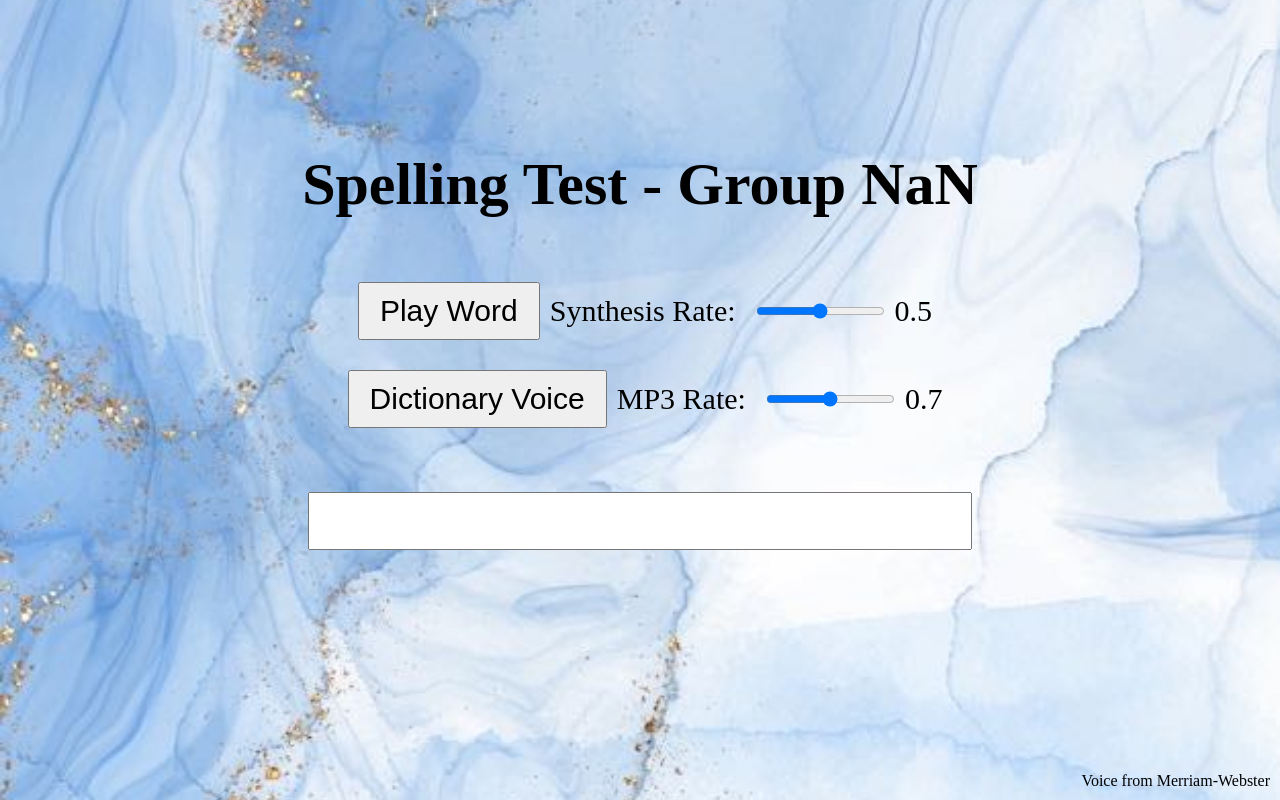
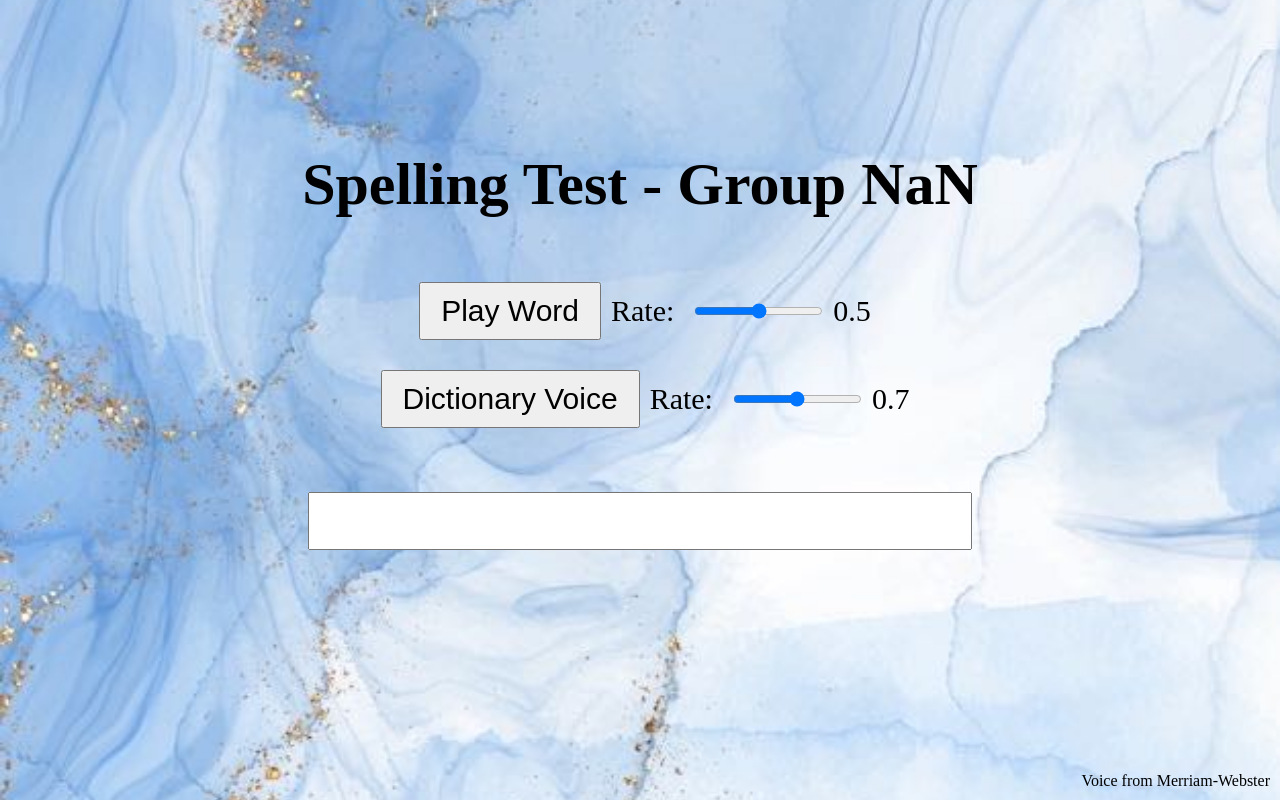
Before and after one commit to Daddy4AI/Bee, a plain HTML site: page spelling.html in a window 1280 px wide. Drawn offline with Linux system fonts and the light colour scheme; no server answers.

Commit message:
Update spelling.html

```diff
--- a/spelling.html
+++ b/spelling.html
@@ -476,13 +476,13 @@
     <p id="wordNumber"></p>
     <div class="rate-adjustment">
         <button id="playWordButton" onclick="displayWord()">Play Word</button>
-        <label for="synthesisRateSlider">Synthesis Rate:</label>
+        <label for="synthesisRateSlider">Rate:</label>
         <input type="range" id="synthesisRateSlider" min="0.3" max="0.7" step="0.1" value="0.5">
         <span id="synthesisRateValue">0.5</span>
     </div>
     <div class="rate-adjustment">
         <button id="playMerriamWebsterVoiceButton" onclick="playMerriamWebsterVoice()">Dictionary Voice</button>
-        <label for="mp3RateSlider">MP3 Rate:</label>
+        <label for="mp3RateSlider">Rate:</label>
         <input type="range" id="mp3RateSlider" min="0.5" max="0.9" step="0.1" value="0.7">
         <span id="mp3RateValue">0.7</span>
     </div>
```
